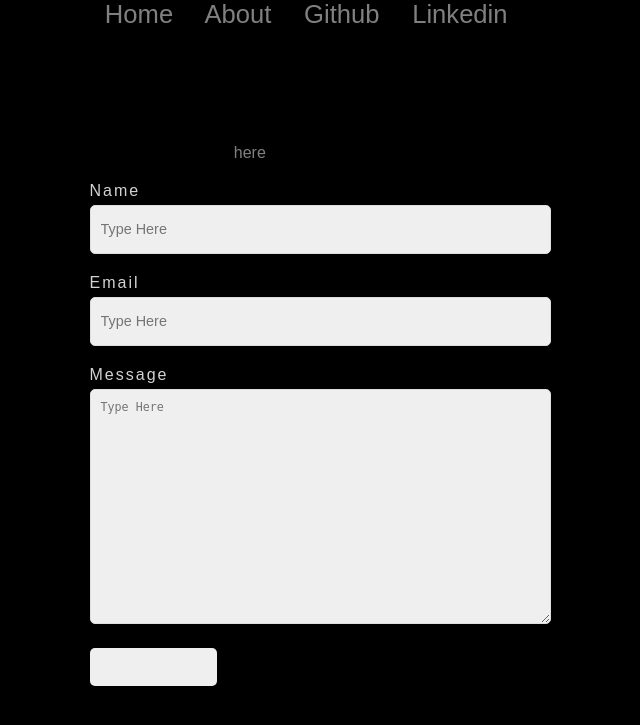
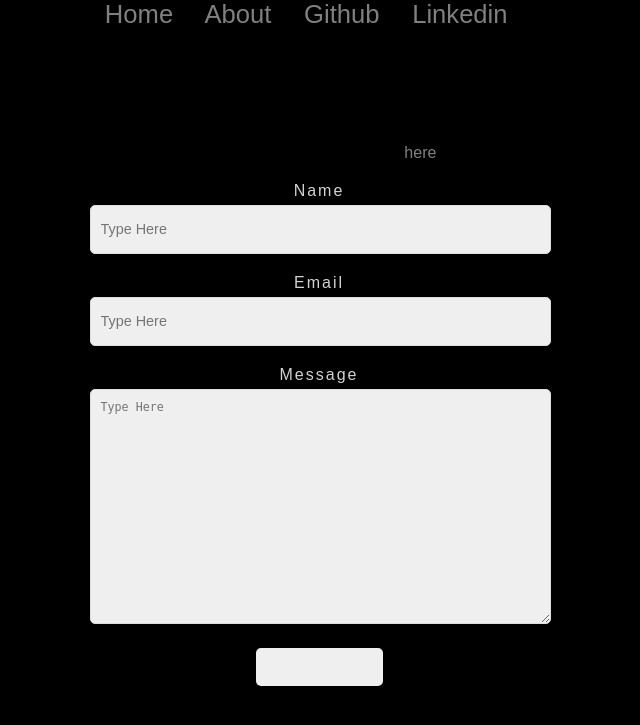
Before and after one commit to tplihcik/tplihcik.github.io, a PHP site: page /contact.html in a window 1280 px wide. Shown: the top 725 px of the page, without its empty margins (321-961 px from the left). Run offline with PHP 8.4, Linux system fonts and the light colour scheme.

Commit message:
styling change

```diff
--- a/contact.css
+++ b/contact.css
@@ -9,6 +9,12 @@ body
     width: 576px;
 
     font-family: Arial, Helvetica, sans-serif;
+}
+
+.notificationPara
+{
+    text-align: center;
+
 }
 
 form
--- a/contact.html
+++ b/contact.html
@@ -27,8 +27,9 @@
 
          </header>
 
+         <div class = "notificationPara">
 
-         <p style="color:white;"align="center">
+         <p style="color:white;">
          <h4>Hi there! Thanks for stopping by my site!</h4><br>
          Please note that due to the nature of Github Pages hosting, only static<br>
          operations are permitted and the form below will not work. <br>
```
